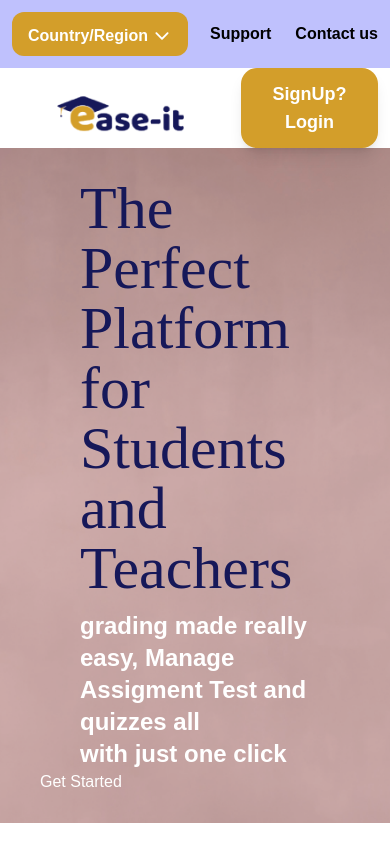
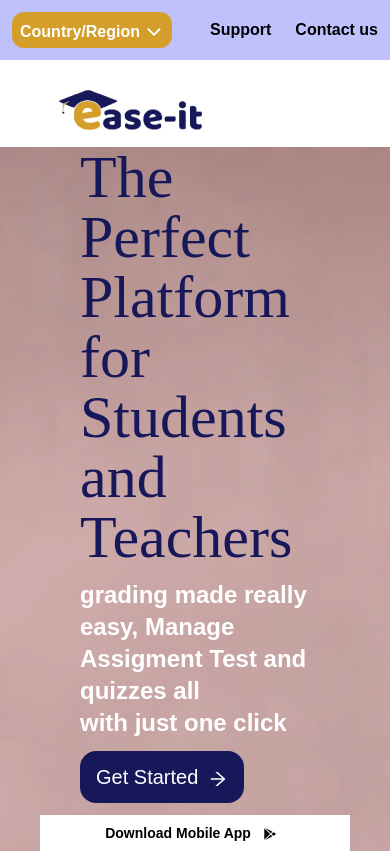
Before and after one commit to ease-it/ease-it-frontend, a React (Create React App) app: page / in a window 390 px wide. Built offline with nearby package versions, Linux system fonts and the light colour scheme.

Commit message:
Half of the landing page

```diff
--- a/src/assets/css/components/GetStarted.css
+++ b/src/assets/css/components/GetStarted.css
@@ -1,9 +1,9 @@
 .get-started
 {
     background-image: url(../../images/GetStarted.png);
-    height: 80vh;
     background-size: cover;
     background-repeat: no-repeat;
+    height: 80vh;
 
 }
 .get-started-heading
@@ -11,3 +11,24 @@
     font-family: 'DM Serif Display', serif;
     color: #161859;
 }
+
+.get-started__button
+{
+    background-color:#161859;
+}
+
+
+@media (max-width:550px)
+{
+.get-started
+{
+    background-size: auto;
+    height: max-content;
+
+}
+/* .get-started__button-white
+{
+    margin: 5px 0 0 0;
+    width: 10rem;
+} */
+}
--- a/src/components/GetStarted.js
+++ b/src/components/GetStarted.js
@@ -1,9 +1,11 @@
 import React from 'react'
+import {AiOutlineArrowRight} from "react-icons/ai"
+import { IoLogoGooglePlaystore } from "react-icons/io5"
 import '../assets/css/components/GetStarted.css'
 const GetStarted = () => {
     return (
         <>
-            <div className="get-started w-full flex flex-col px-10 justify-center  ">
+            <div className="get-started  w-full flex flex-col px-10 justify-center  ">
                 <div className='px-10'>
                     <div className="get-started-heading text-6xl font-xl">
                         <h2> The Perfect Platform for  </h2>
@@ -18,16 +20,14 @@ const GetStarted = () => {
                    </div>
 
                 </div>
-                <div>
-                    <button>Get Started </button>
+                <div className='px-10 mt-3'>
+                    <button className='py-3 px-4 get-started__button rounded-2xl text-xl '>Get Started <span className='text-xl ml-1 font-bold' ><AiOutlineArrowRight className='inline'/></span>  </button>
                 </div>
+                <button className='mt-3 px-3 get-started__button-white  sm:absolute sm:left-20 sm:bottom-10 text-sm bg-white text-black py-2 font-bold'>
+                    <a href='/'>Download Mobile App <span className='px-2 '><IoLogoGooglePlaystore className='inline'/></span></a>
+                    </button>
             </div>
-            <div>
-                <div>
-                    <a>Download Mobile App</a>
-                </div>
 
-            </div>
         </>
 
     )
--- a/src/components/headerNav.js
+++ b/src/components/headerNav.js
@@ -6,7 +6,7 @@ const HeaderNav = () => {
         <>
             <div className="flex text-md header items-center font-bold justify-between p-3">
                 <div>
-                    <button className="header--button px-4 py-2 font-bold rounded-xl ">Country/Region<span className='text-xl ml-1 font-bold'><IoIosArrowDown className="inline" /></span> </button>
+                    <button className="header--button px-2 py-1  sm:px-4 sm:py-2 font-bold rounded-xl ">Country/Region<span className='text-xl ml-1 font-bold'><IoIosArrowDown className="inline" /></span> </button>
                 </div>
                 <div className="flex gap-x-6 text-black justify-end">
                     <div><a href="/support">Support </a></div>
--- a/src/components/mainNav.js
+++ b/src/components/mainNav.js
@@ -7,18 +7,18 @@ const MainNav = () => {
                 <div className='px-11 relative'>
                     <img src={logo} alt="ease-it-logo" className="top-5 left-5"  />
                 </div>
-                <div className ="flex text-black items-center hidden xl:block justify-end">
+                <div className =" text-black items-center hidden  xl:block justify-end">
                     <ul className='flex font-extrabold gap-x-6 text-lg items-center primary-color-blue justify-center'>
-                        <li><a>HOME</a></li>
-                        <li><a>ABOUT US</a></li>
-                        <li><a>DASHBOARD</a></li>
-                        <li><a>RESOURCES</a></li>
-                        <li><a>NEWS & EVENT</a></li>
-                        <li><a>SEARCH </a></li>
+                        <li><a href='/'>HOME</a></li>
+                        <li><a href='/'>ABOUT US</a></li>
+                        <li><a href='/'>DASHBOARD</a></li>
+                        <li><a href='/'>RESOURCES</a></li>
+                        <li><a href='/'>NEWS & EVENT</a></li>
+                        <li><a href='/'>SEARCH </a></li>
                     </ul>
                 </div>
                 <div className="pr-3 flex justify-start">
-                    <button className="primary-color-yellow py-3 shadow-lg px-4 text-white text-lg rounded-2xl font-extrabold">SignUp?Login</button>
+                    <button className="primary-color-yellow hidden py-3 shadow-lg sm:px-4 text-white text-lg rounded-2xl font-extrabold">SignUp?Login</button>
                 </div>
             </div>
         </>
```
Also changed, not shown: src/components/WhyChooseUs.js (added).
